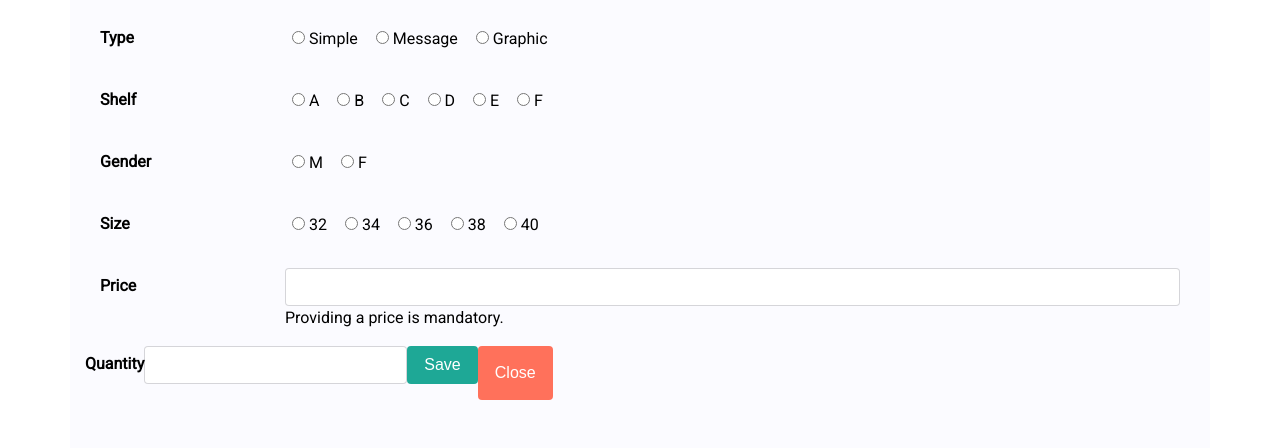
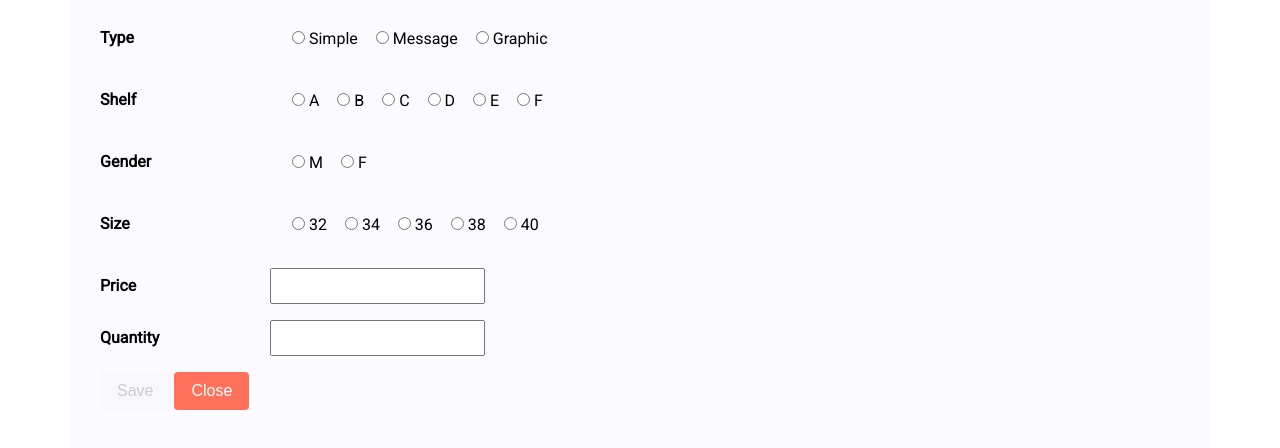
Before and after one commit to catalina1505/crudApp, a website: page index.html at #!/create in a window 1280 px wide. Drawn offline with Linux system fonts and the light colour scheme.

Commit message:
required fields

```diff
--- a/components/dashboard/views/dashboard-create.html
+++ b/components/dashboard/views/dashboard-create.html
@@ -1,6 +1,7 @@
 <!-- form for creating a new product -->
 <div class="container">
-    <form name ="createForm" class="form-horizontal" id="checked-form" role="form" required>
+
+        <form name="myForm" class="form-horizontal" id="checked-form" role="form" novalidate  >
 
                 <div class="form-group row">
                         <label class="col-sm-2 col-form-label table-head">Type</label>
@@ -42,36 +43,29 @@
                         </div>
                     </div>
 
+
             <div class="form-group row">
-            <label class="col-sm-2 col-form-label table-head">Price</label>
-            <div class="col-sm-10">
-             <input type="number" name="price" class="form-control" ng-model="createCtrl.newProduct.price" required>
-            <div ng-messages="createForm.quantity.$error">
-             <div ng-message="required">Providing a price is mandatory.</p>
+                <label class="col-sm-2 col-form-label table-head"> Price </label>
+                    <input type="number" name="price" ng-model="createCtrl.newProduct.price" required />
 
-            </div>
+                <div ng-messages="myForm.price.$error" ng-if='myForm.$submitted'>
+                     <p ng-message="required">Required field</p>
                  </div>
             </div>
 
+
             <div class="form-group row">
-            <label class="col-sm-2 col-form-label table-head">Quantity</label>
+                <label class="col-sm-2 col-form-label table-head"> Quantity </label>
+                    <input type="number"  name="quantity" ng-model="createCtrl.newProduct.quantity" required />
 
-            <div class="col-sm-10" ng-messages="createForm.quantity.$error">
-                <input type="number" name="quantity" ng-pattern="/^[0-9]\d*$/" class="form-control" ng-model="createCtrl.newProduct.quantity" required>
-                <p ng-message="pattern">Price can only be numbers.</p>
+                <div ng-messages="myForm.quantity.$error" ng-if='myForm.$submitted'>
+                     <div ng-message="required">Required field</div>
                 </div>
             </div>
 
-        <div class="form-group row">
-            <div class="col-sm-10">
-                <button type="submit" class="btn btn-positive" ng-click="createCtrl.saveProduct()">
-                    <span>Save</span>
-                </button>
+
+
+            <button type="submit" value="submit" class="btn" ng-disabled="myForm.$invalid" ng-click="createCtrl.saveProduct()">Save</button>
+            <button type="button" class="btn btn-negative" ui-sref= "dashboard"> Close </button>
+        </form>
 </div>
-        </div>
-    </form>
- <!-- find other solution for ui-sref -->
-        <button type="button" class="btn btn-negative" ui-sref= "dashboard">
-            <span>Close</span>
-        </button>
-</div>
```
Also changed, not shown: index.html (+1 -0 lines), components/dashboard/ctrls/dashboard-create.controller.js (line endings or trailing spaces). Lines whose indentation alone changed are shown as unchanged.
